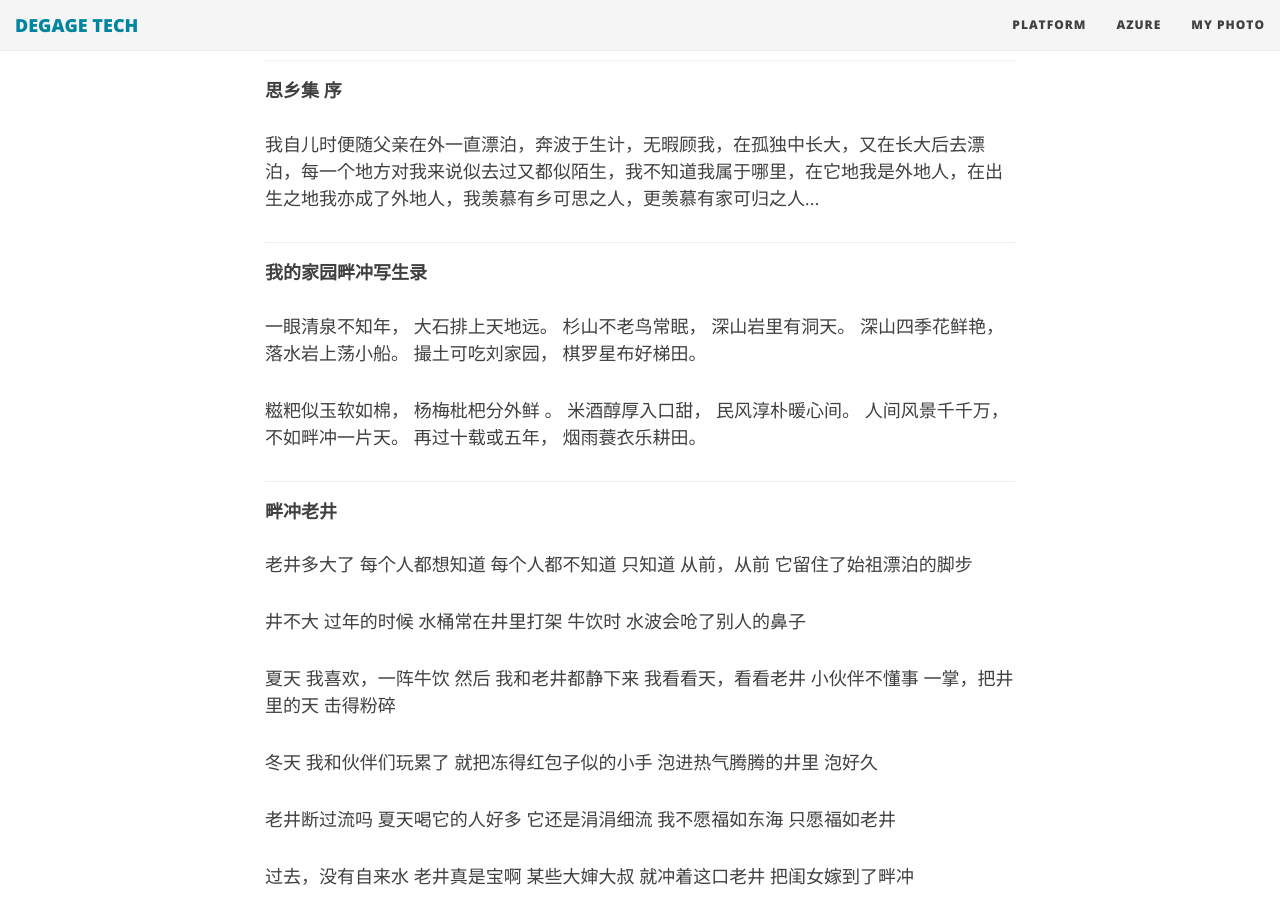
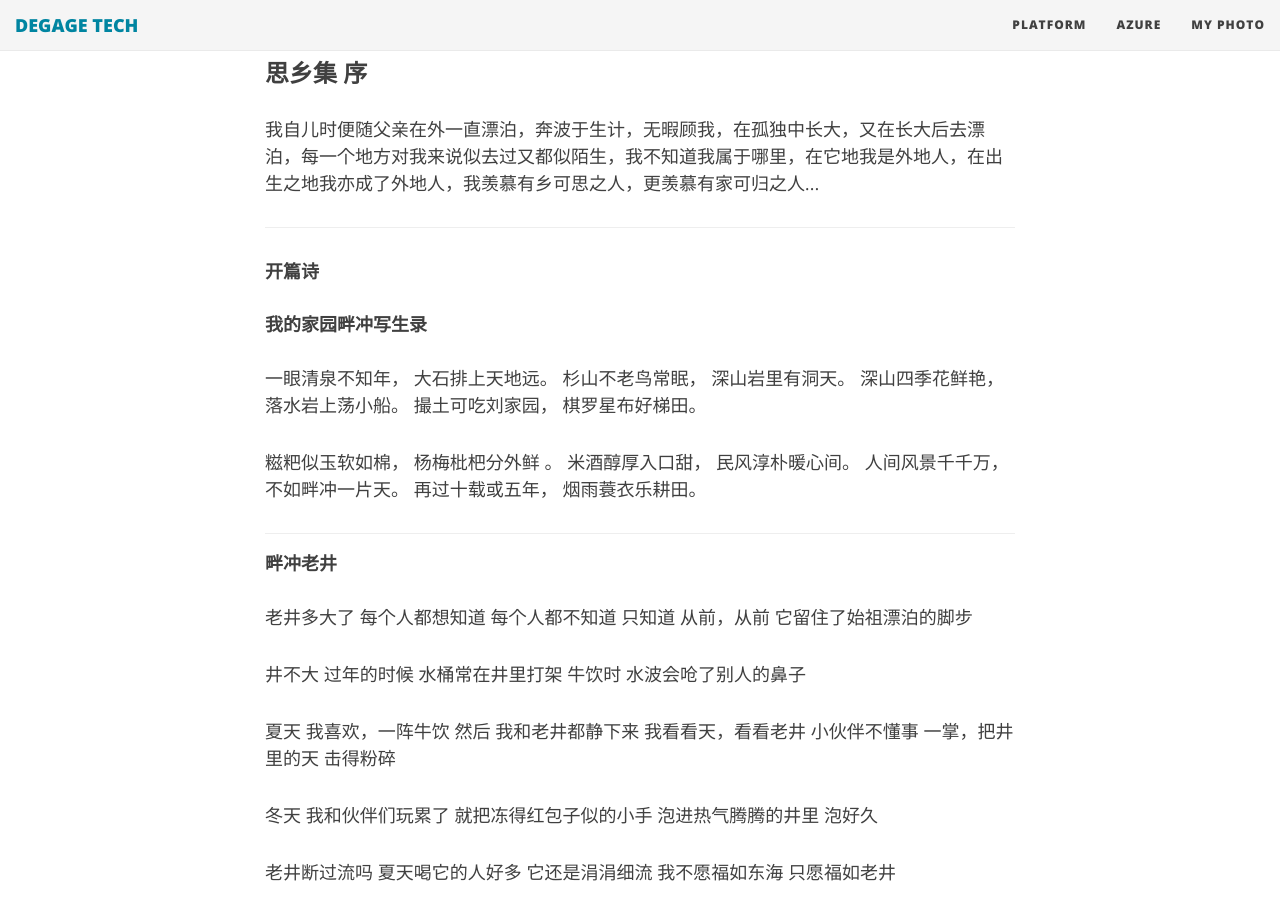
Before and after one commit to degagetech/degagetech.github.io, a Jekyll site: the page built from _posts/2018-07-02-father-poem-1.md, in a window 1280 px wide and 900 px high, scrolled down 454 px. Built offline with Jekyll 4.4.1, drawn with Linux system fonts in a browser that asks for light colours; nearby versions of some CDN libraries; comment, search, counter and statistics services are not loaded.

Commit message:
更新：父亲的诗（一）

```diff
--- a/_posts/2018-07-02-father-poem-1.md
+++ b/_posts/2018-07-02-father-poem-1.md
@@ -11,15 +11,17 @@ comments: true
 
 *这些诗皆是出自父亲之手，而非我，转载需要经得父亲同意。*
 
-------
 
-#### 思乡集  序
+
+### 思乡集  序
 
 我自儿时便随父亲在外一直漂泊，奔波于生计，无暇顾我，在孤独中长大，又在长大后去漂泊，每一个地方对我来说似去过又都似陌生，我不知道我属于哪里，在它地我是外地人，在出生之地我亦成了外地人，我羡慕有乡可思之人，更羡慕有家可归之人...
 
 
 
 ------
+
+**开篇诗**
 
 
 
```
